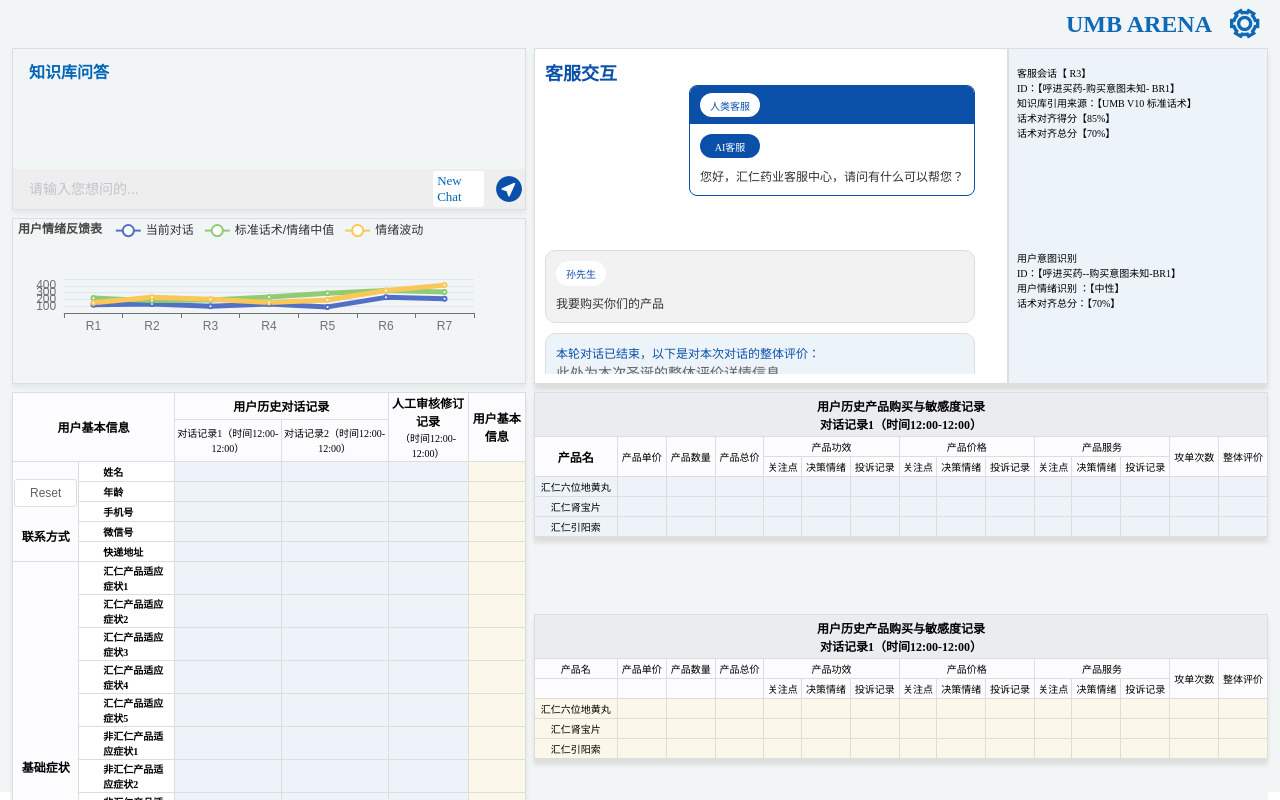
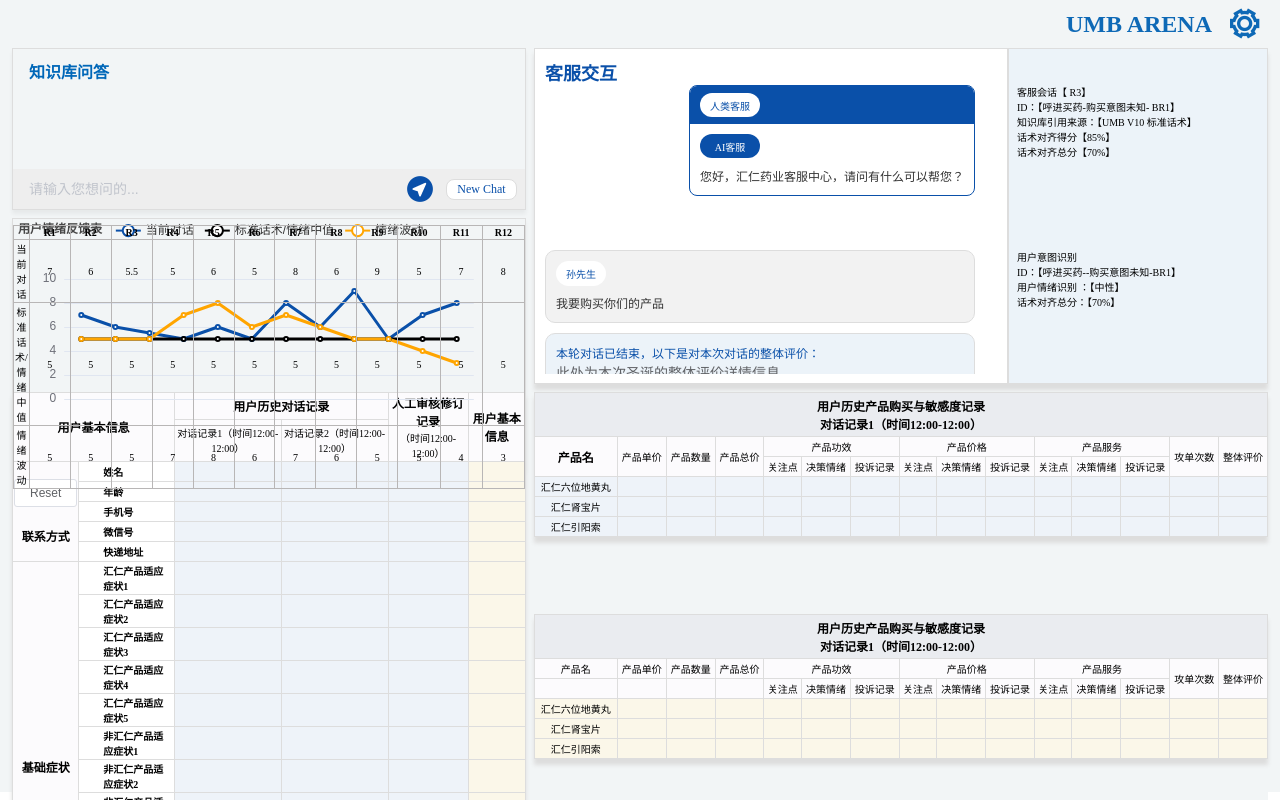
Before and after one commit to Ali-loner/huiren, a Vue app: page / in a window 1280 px wide. Shown: the top 800 px of the page. Built offline with nearby package versions, Linux system fonts and the light colour scheme.

Commit message:
feat: add charts

```diff
--- a/src/components/Echarts.vue
+++ b/src/components/Echarts.vue
@@ -1,6 +1,24 @@
 <template>
   <div @click="clickDom" ref="chartsBox" class="chart-box">
     <div class="main" :id="id" :ref="id + 'Canvas'"></div>
+    <table class="chart-table">
+      <tr>
+        <th></th>
+        <th width="50px" v-for="item in 12" :key="item">R{{ item }}</th>
+      </tr>
+      <tr v-for="(item, index) in option.series" :key="index">
+        <td>
+          {{
+            index === 0
+              ? "当前对话"
+              : index === 1
+              ? "标准话术/情绪中值"
+              : "情绪波动"
+          }}
+        </td>
+        <td  v-for="sub in item.data" :key="sub">{{ sub }}</td>
+      </tr>
+    </table>
   </div>
 </template>
 
@@ -11,37 +29,35 @@ export default {
   props: {
     id: {
       type: String,
-      default: "main"
+      default: "main",
     },
     option: Object,
     handler: {
       type: Object,
-      default: () => {}
-    }
+      default: () => {},
+    },
   },
   data() {
     return {
       echs: "",
       isClickDom: false,
-      t: null
+      t: null,
     };
   },
   watch: {
     option: {
       handler() {
-        this.$nextTick(function() {
+        this.$nextTick(function () {
           this.renderInit();
         });
       },
-      deep: true
-    }
+      deep: true,
+    },
   },
   mounted() {
-    console.log("this.option===ddd",this.option);
+    console.log("this.option===ddd", this.option);
     this.renderInit();
-    this.$nextTick(function() {
-
-    });
+    this.$nextTick(function () {});
   },
 
   beforeDestroy() {
@@ -68,23 +84,23 @@ export default {
       if (this.echs == null) {
         this.echs = echarts.init(this.$refs[this.id + "Canvas"]);
       }
-      console.log("this.option===",this.option);
+      console.log("this.option===", this.option);
       this.echs.setOption(this.option, true);
       this.echs.off("click");
-      this.echs.on("datazoom", params => {
-        if(params?.batch?.[0]?.end == 100) {
+      this.echs.on("datazoom", (params) => {
+        if (params?.batch?.[0]?.end == 100) {
           this.debunce(() => {
             this.$emit("changeDataZoom");
           }, 1000)();
         }
       });
-      this.echs.on("click", params => {
+      this.echs.on("click", (params) => {
         this.isClickDom = true;
         this.$emit("nodeClick", [params, echarts, this.id]);
       });
 
       this.echs.off("mouseover");
-      this.echs.on("mouseover", params => {
+      this.echs.on("mouseover", (params) => {
         this.$emit("nodeMouseOver", [params, echarts, this.id]);
       });
       this.echs.off("mouseout");
@@ -101,8 +117,8 @@ export default {
       setTimeout(() => {
         this.echs.resize();
       }, 500);
-    }
-  }
+    },
+  },
 };
 </script>
 
@@ -113,11 +129,26 @@ export default {
 
 .chart-box {
   width: 100%;
-  height: 100%;
+  height: 250px;
+  position: relative;
 }
 
 .main {
   width: 100%;
   height: 100%;
 }
+.chart-table,
+tr,
+td,
+th {
+  border-collapse: collapse;
+  text-align: center;
+  font-size: 10px;
+  border: 1px solid rgb(184, 182, 182);
+}
+
+.chart-table{
+  position: absolute;
+  bottom: -20px;
+}
 </style>
--- a/src/components/TwoTeam.vue
+++ b/src/components/TwoTeam.vue
@@ -29,10 +29,9 @@
                 suffix-icon
                 placeholder="请输入您想问的..."
                 v-model.trim="dialog1"
+                @change="seek1"
               ></el-input>
-              <span class="new-start-item" @click="restartDialog"
-                >New Chat</span
-              >
+
               <img
                 @click="seek1"
                 class="send-btn"
@@ -40,11 +39,15 @@
                 alt=""
                 srcset=""
               />
+              <span class="new-start-item" @click="restartDialog"
+                >New Chat</span
+              >
             </div>
           </div>
           <div class="charts">
             <!-- v-if="chartTableData.part.length" -->
             <EchartsItem ref="echarts" :option="opts1" />
+
           </div>
           <div>
             <!-- <div style="padding: 0 48px 8px 48px"> -->
@@ -202,8 +205,15 @@
                 suffix-icon
                 placeholder="当前您正在模拟人类用户，在此发言"
                 v-model.trim="dialog1"
+                @change="seek1"
               ></el-input>
-              <span @click="seek1" class="el-icon-s-promotion"></span>
+              <img
+                @click="seek1"
+                class="el-icon-s-promotion"
+                src="@/assets/send.jpg"
+                alt=""
+                srcset=""
+              />
 
               <div class="chat-btn-box">
                 <span class="new-start-item" @click="restartDialog">挂机</span>
@@ -445,6 +455,7 @@ export default {
       this.clientWidth = window.innerWidth;
     },
     seek1() {
+      console.log("this.dialog1===", this.dialog1);
       return;
       if (!this.dialog1) {
         this.$message.error("请输入对话内容");
@@ -623,11 +634,24 @@ export default {
         type: "line",
         legend: ["当前对话", "标准话术/情绪中值", "情绪波动"],
         yData: [
-          [120, 132, 101, 134, 90, 230, 210],
-          [220, 182, 191, 234, 290, 330, 310],
-          [150, 232, 201, 154, 190, 330, 410],
+          [7, 6, 5.5, 5, 6, 5, 8, 6, 9, 5, 7, 8],
+          [5, 5, 5, 5, 5, 5, 5, 5, 5, 5, 5, 5],
+          [5, 5, 5, 7, 8, 6, 7, 6, 5, 5, 4, 3],
         ],
-        xData: ["R1", "R2", "R3", "R4", "R5", "R6", "R7"],
+        xData: [
+          "R1",
+          "R2",
+          "R3",
+          "R4",
+          "R5",
+          "R6",
+          "R7",
+          "R8",
+          "R9",
+          "R10",
+          "R11",
+          "R12",
+        ],
       });
       // this.opts2 = getLineOption({
       //   title: "五虎上将",
@@ -796,13 +820,22 @@ body {
         .send-btn {
           width: 32px;
           height: 32px;
+          margin-right: 10px;
+          cursor: pointer;
         }
         .new-start-item {
+          border-radius: 8px;
+          border: 1px solid #ddd;
           background: #fff;
-          border: 1px solid #eee;
-          padding: 2px 4px;
-          font-size: 13px;
-          border-radius: 4px;
+          color: #0a50a9;
+          font-size: 12px;
+          font-style: normal;
+          font-weight: 400;
+          width: 90px;
+          display: flex;
+          justify-content: center;
+          align-items: center;
+          cursor: pointer;
         }
       }
       .new-start {
@@ -1139,14 +1172,14 @@ body {
       }
     }
     .right-box {
-      padding-top: 16px;
+      padding-top: 35px;
       border: 1px solid #ddd;
       font-size: 10px;
       background: #ecf3f9;
       padding-left: 8px;
       .asideBox {
         width: 250px;
-        margin-bottom: 110px;
+        margin-bottom: 90px;
       }
     }
   }
@@ -1221,10 +1254,10 @@ body {
         border: 0;
       }
       .el-icon-s-promotion {
-        color: #0e69b6;
-        font-size: 24px;
         cursor: pointer;
         margin-right: 28px;
+        width: 32px;
+        height: 32px;
       }
       .chat-btn-box {
         display: flex;
--- a/src/components/const.js
+++ b/src/components/const.js
@@ -318,11 +318,12 @@ export const opts2 = {
 
 export const getLineOption = (option = {}) => {
   let options = {
+    color: ["#0a50a9", "#000", "orange"],
     title: {
       text: option.title,
-      textStyle:{
-        fontSize: 12
-      }
+      textStyle: {
+        fontSize: 12,
+      },
     },
     tooltip: {
       trigger: "axis",
@@ -337,38 +338,40 @@ export const getLineOption = (option = {}) => {
       data: option.legend,
     },
     xAxis: {
+      show: false,
       type: "category",
       //   data: ["Mon", "Tue", "Wed", "Thu", "Fri", "Sat", "Sun"],
       data: option.xData,
     },
     yAxis: {
       type: "value",
+      // interval: 0.5, // 设置刻度
     },
     series: [
       {
         // data: [50, 30, 24, 218, 135, 147, 260],
         data: option.yData?.[0],
-        type:option.type,
-        lineStyle:{
-          width: 5
+        type: option.type,
+        lineStyle: {
+          width: 3,
         },
-        name:option.legend?.[0],
+        name: option.legend?.[0],
       },
       {
         // data: [350, 130, 224, 418, 35, 107, 160],
         data: option.yData?.[1],
-        type:option.type,
-        lineStyle:{
-          width: 5
+        type: option.type,
+        lineStyle: {
+          width: 3,
         },
         name: option.legend?.[1],
       },
       {
         // data: [10, 330, 124, 198, 199, 14, 60],
         data: option.yData?.[2],
-        type:option.type,
-        lineStyle:{
-          width: 5
+        type: option.type,
+        lineStyle: {
+          width: 3,
         },
         name: option.legend?.[2],
       },
```
Also changed, not shown: 1 other file (tests, documents, lock files or other folders).
